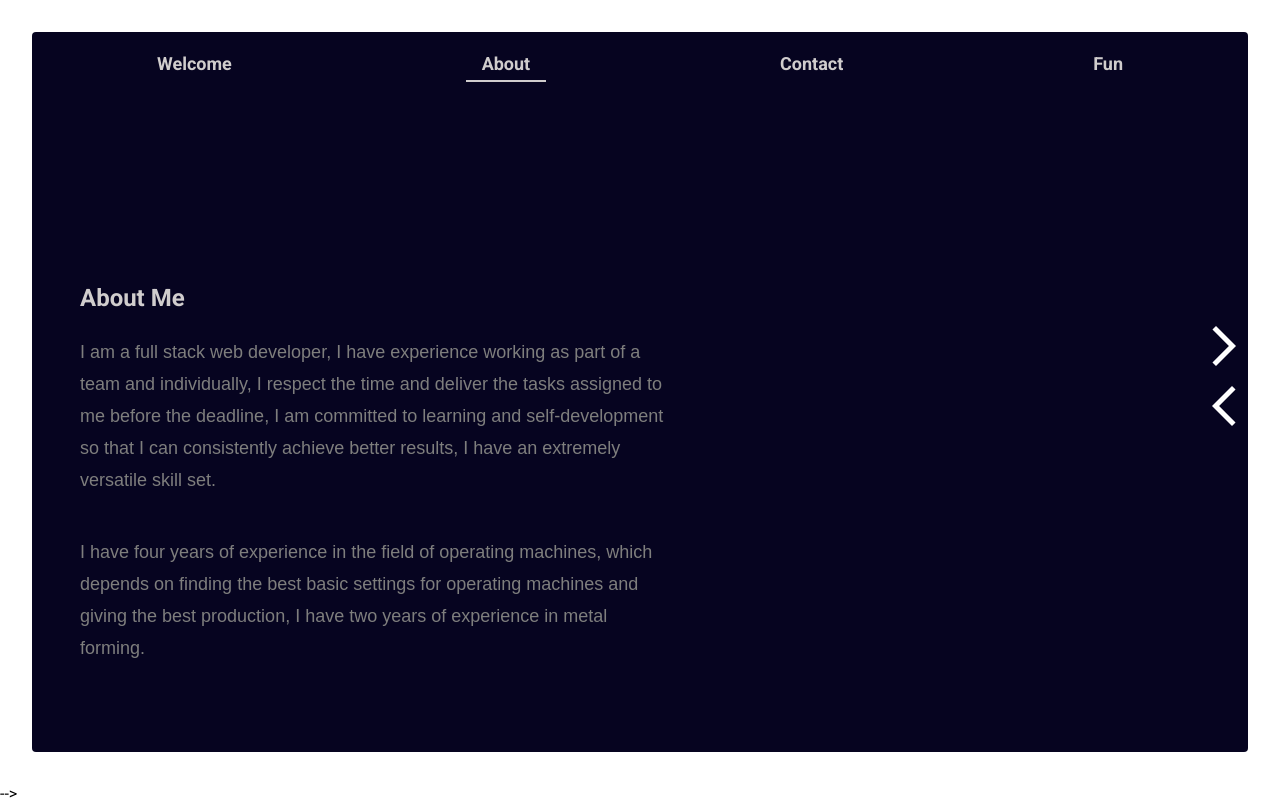
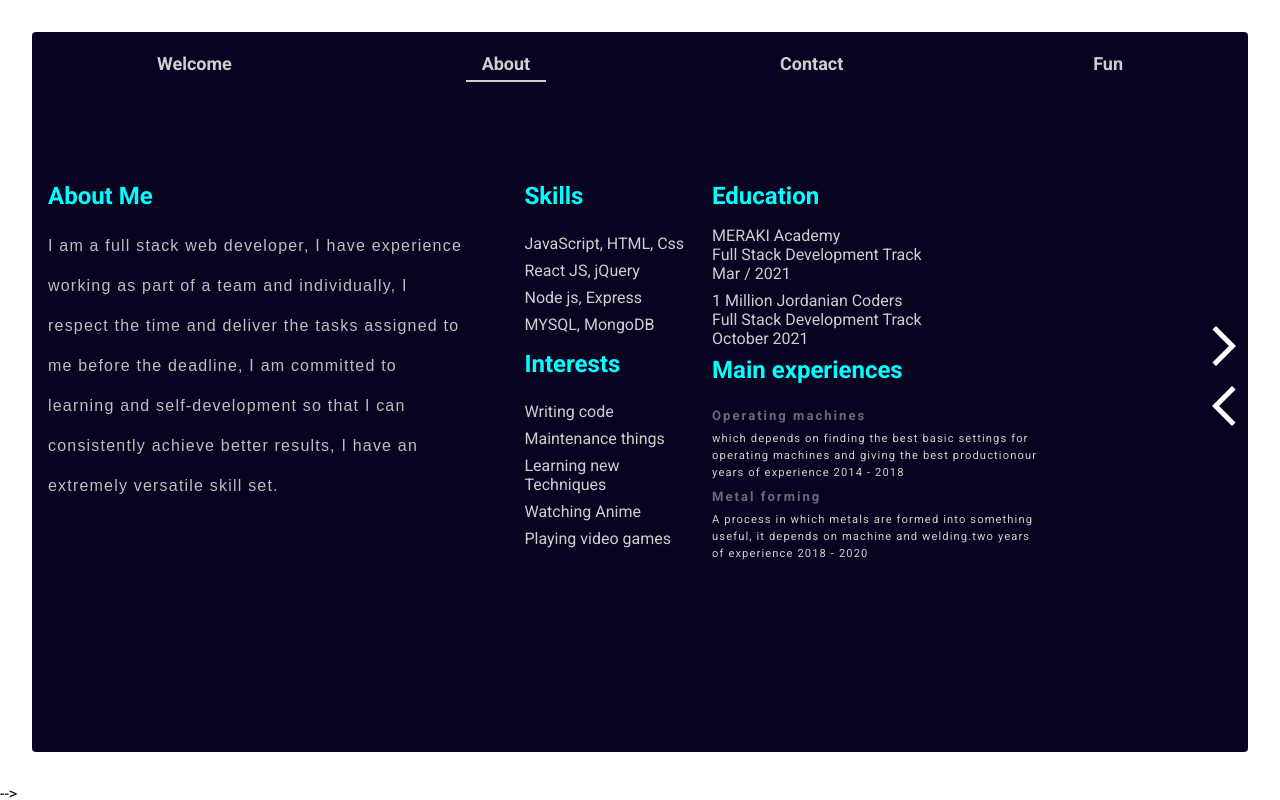
Before and after one commit to C4-AnasAlkhamis/portfolio, a React (Create React App) app: page /welcome in a window 1280 px wide. Both pictures are taken after a click on the icon 1224 px from the left and 352 px from the top of the page. Built offline with nearby package versions, Linux system fonts and the light colour scheme.

Commit message:
update on about

```diff
--- a/src/component/about/About.jsx
+++ b/src/component/about/About.jsx
@@ -3,20 +3,76 @@ const About = () => {
   return (
     <>
       <div className="about">
-        <h2>About Me</h2>
-        <p>
-          I am a full stack web developer, I have experience working as part of
-          a team and individually, I respect the time and deliver the tasks
-          assigned to me before the deadline, I am committed to learning and
-          self-development so that I can consistently achieve better results, I
-          have an extremely versatile skill set.
-        </p>
-        <p>
-          I have four years of experience in the field of operating machines,
-          which depends on finding the best basic settings for operating
-          machines and giving the best production, I have two years of
-          experience in metal forming.
-        </p>
+        <section className="about_paragraph">
+          <h1>About Me</h1>
+          <p>
+            I am a full stack web developer, I have experience working as part
+            of a team and individually, I respect the time and deliver the tasks
+            assigned to me before the deadline, I am committed to learning and
+            self-development so that I can consistently achieve better results,
+            I have an extremely versatile skill set.
+          </p>
+        </section>
+        <div className="about_more_info">
+          <div className="skills_interests_box">
+            <section className="skills_interests">
+              <h2>Skills</h2>
+              <ul>
+                <li>JavaScript, HTML, Css</li>
+                <li>React JS, jQuery</li>
+                <li>Node js, Express</li>
+                <li>MYSQL, MongoDB</li>
+              </ul>
+              <h2>Interests</h2>
+
+              <ul>
+                <li>Writing code</li>
+                <li>Maintenance things</li>
+                <li>Learning new Techniques</li>
+                <li>Watching Anime</li>
+                <li>Playing video games</li>
+              </ul>
+            </section>
+          </div>
+
+          <div className="education_experiences">
+            <section className="education">
+              <h2>Education</h2>
+              <p>
+                <span> MERAKI Academy</span>
+                <span>Full Stack Development Track</span>
+                <span>Mar / 2021</span>
+              </p>
+              <p>
+                <span> 1 Million Jordanian Coders</span>
+                <span>Full Stack Development Track</span>
+                <span> October 2021</span>
+              </p>
+            </section>
+            <section className="experiences">
+              <h2>Main experiences</h2>
+              <ul>
+                <li>
+                  <h3>Operating machines</h3>
+                  <span>
+                    which depends on finding the best basic settings for
+                    operating machines and giving the best production
+                  </span>
+                  <span>our years of experience 2014 - 2018 </span>
+                </li>
+
+                <li>
+                  <h3>Metal forming</h3>
+                  <span>
+                    A process in which metals are formed into something useful,
+                    it depends on machine and welding.
+                  </span>
+                  <span>two years of experience 2018 - 2020</span>
+                </li>
+              </ul>
+            </section>
+          </div>
+        </div>
       </div>
     </>
   );
--- a/src/component/about/about.css
+++ b/src/component/about/about.css
@@ -1,18 +1,71 @@
 .about {
   height: 100vh;
-  display: flex;
-  flex-direction: column;
+  display: grid;
+  grid-template-columns: 1fr 1.5fr;
   justify-content: center;
   align-items: flex-start;
   gap: 1.5rem;
   color: #d0cdcd;
-  padding-left: 3rem;
-  width: 50vw;
+  transform: translateY(100px);
+  width: 95%;
 }
-.about p {
-  color: #7e7e7d;
+.about_more_info {
+  display: block;
+}
+
+.education_experiences {
+  width: 70%;
+}
+
+.skills_interests_box {
+  width: 30%;
+}
+.about_paragraph,
+.skills_interests {
+  padding: 0 1rem;
+}
+.about_paragraph h1,
+h2 {
+  margin-bottom: 1rem;
+  color: aqua;
+}
+.about_paragraph p {
+  color: #bebebd;
   font-family: "Source Sans Pro", sans-serif;
-  font-size: 18px;
+  font-size: 1rem;
   line-height: 32px;
   margin: 0 0 1rem;
+  letter-spacing: 1.2px;
+  line-height: 2.5;
 }
+.about_more_info {
+  display: flex;
+}
+.about_more_info p span {
+  display: block;
+}
+.education p {
+  margin-bottom: 0.5rem;
+}
+.skills_interests ul,
+.experiences ul {
+  list-style: none;
+  margin: 0.5rem 0;
+}
+.skills_interests ul li,
+.experiences ul li {
+  padding: 0;
+  margin: 0.5rem 0;
+}
+
+.experiences ul li {
+  font-size: 0.7rem;
+  width: 70%;
+}
+.experiences ul li span {
+  letter-spacing: 1.1px;
+  line-height: 1.5;
+}
+.experiences ul li h3 {
+  padding-bottom: 0.5rem;
+}
```
